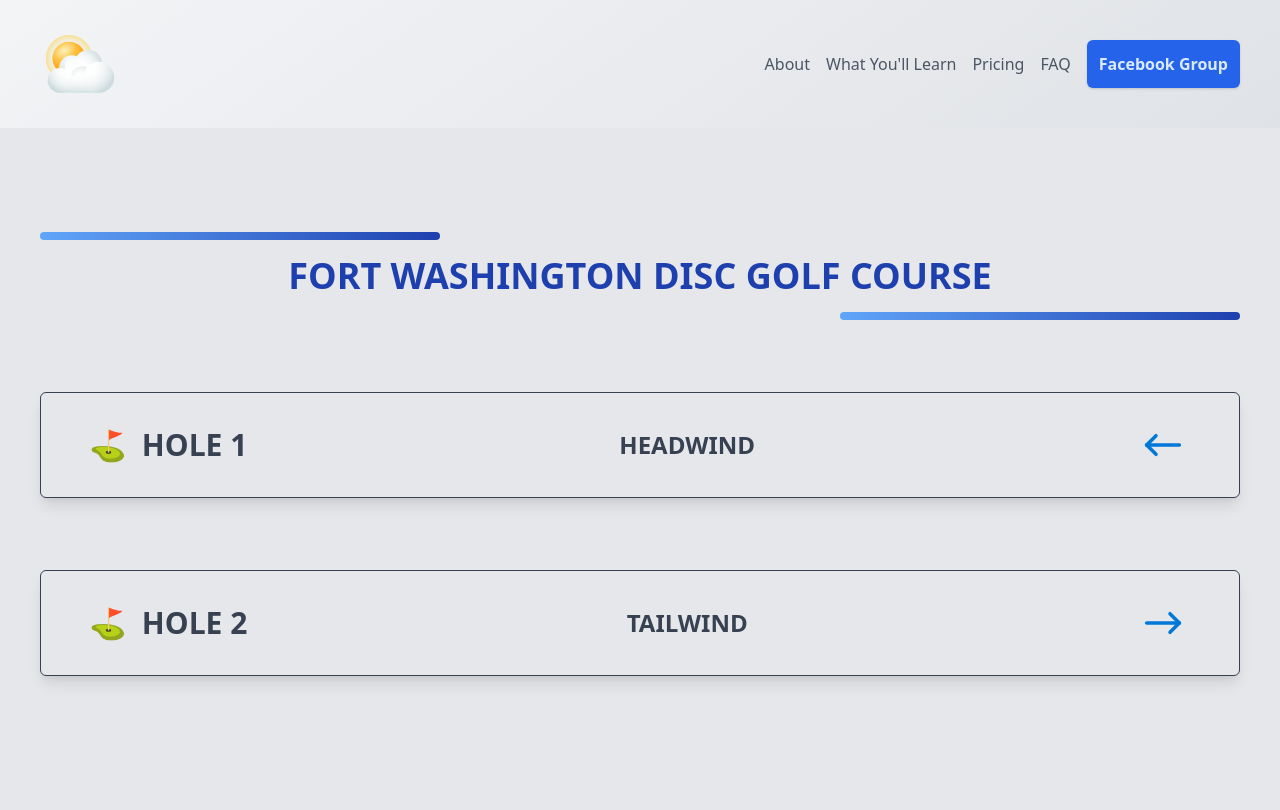
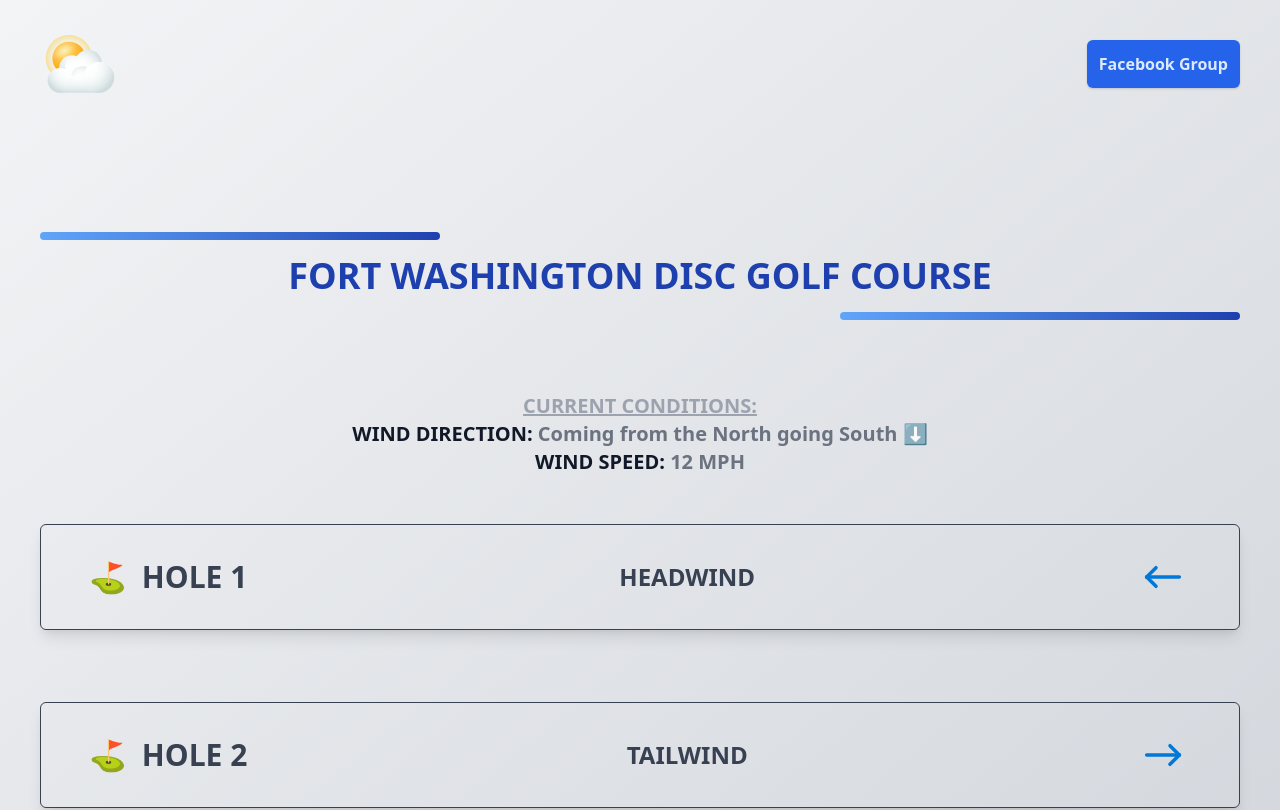
Before and after one commit to mstanczak/beginner-tailwind-site, a website built with Parcel: page src/wind.html in a window 1280 px wide. Shown: the top 810 px of the page. Built offline with nearby package versions, Linux system fonts and the light colour scheme.

Commit message:
MORE FUN

```diff
--- a/src/wind.html
+++ b/src/wind.html
@@ -5,7 +5,7 @@
     <meta name="viewport" content="width=device-width, initial-scale=1.0" />
     <title>Beginner Tailwind</title>
   </head>
-  <body class="">
+  <body class="bg-gray-200 text-gray-700">
     <!-- ========================================================================-->
     <!-- header/navigation ======================================================-->
     <!-- ======================================================================= -->
@@ -228,19 +228,6 @@
           </div>
           <!-- right header section -->
           <div class="flex items-center space-x-4">
-            <a href="#" class="hidden hover:text-gray-900 lg:inline-block"
-              >About</a
-            >
-            <a href="#" class="hidden hover:text-gray-900 lg:inline-block"
-              >What You'll Learn</a
-            >
-            <a href="#" class="hidden hover:text-gray-900 lg:inline-block"
-              >Pricing</a
-            >
-            <a href="#" class="hidden hover:text-gray-900 lg:inline-block"
-              >FAQ</a
-            >
-            <a href="#" class="hidden hover:text-gray-900">Login</a>
             <a
               href="#"
               class="p-3 font-bold text-blue-100 transition duration-500 bg-blue-600 rounded-md shadow lg:inline-block hover:bg-blue-300 hover:text-blue-600 hover:shadow-xl"
@@ -252,7 +239,7 @@
     <!-- ========================================================================-->
     <!-- Holes ======================================================-->
     <!-- ======================================================================= -->
-    <div class="lg:py-32 py-8 bg-gray-200 text-gray-700">
+    <div class="lg:py-32 py-8 ">
       <div class="container mx-auto lg:px-10 px-6">
         <!-- Header -->
         <div class="relative">
@@ -268,6 +255,15 @@
           <div
             class="rounded-md absolute h-2 bottom-0 right-0 bg-gradient-to-r from-blue-400 to-blue-800 w-1/3 transform translate-y-6"
           ></div>
+        </div>
+                <div class="relative">
+          <h2
+            class="lg:mb-12 mb-2 text-center font-bold text-gray-500 lg:text-xl text-md"
+          >
+            <span class="underline text-xl font-semibold text-gray-400">CURRENT CONDITIONS:</span><br><span class="font-bold text-gray-900">WIND DIRECTION:</span> Coming from the North going South ⬇
+            <br><span class="font-bold text-gray-900">WIND SPEED:</span> 12 MPH
+          </h2>
+
         </div>
         <!-- Grid area of things -->
 
```
